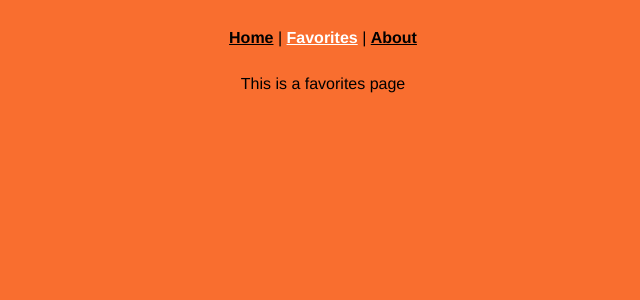
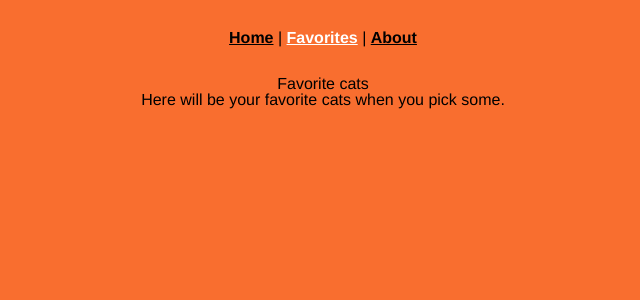
Before and after one commit to AlexEmashev/vue-cats, a Vue app: page /favorites in a window 1280 px wide. Shown: the top 300 px of the page, without its empty margins (317-957 px from the left). Built offline with nearby package versions, Linux system fonts and the light colour scheme.

Commit message:
Added favorites navigation

```diff
--- a/src/App.vue
+++ b/src/App.vue
@@ -1,7 +1,7 @@
 <template>
   <div id="app">
     <div id="nav">
-      <router-link to="/">Home</router-link> |
+      <router-link to="/home">Home</router-link> |
       <router-link to="/favorites">Favorites</router-link> |
       <router-link to="/about">About</router-link>
     </div>
--- a/src/router.js
+++ b/src/router.js
@@ -10,8 +10,12 @@ export default new Router({
   routes: [
     {
       path: '/',
+      redirect: '/home'
+    },
+    {
+      path: '/home/:imageId?',
       name: 'home',
-      component: Home
+      component: Home,
     },
     {
       path: '/about',
--- a/src/service/http.js
+++ b/src/service/http.js
@@ -21,7 +21,6 @@ class httpService {
 
     if (params) {
       _params = {..._params, ...params}
-      console.log(_params)
     }
 
     return this.http.get(
--- a/src/store/store.js
+++ b/src/store/store.js
@@ -48,7 +48,6 @@ export default new Vuex.Store({
      */
     isInFavorite: state => {
       for (let i = 0; i < state.favorites.length; i++) {
-        console.log(`image: ${state.imageURL}, favorited: ${state.favorites[i]}`)
         if (state.imageURL === state.favorites[i]){
           return true
         }
@@ -112,6 +111,9 @@ export default new Vuex.Store({
     imageLoaded(state, imageURL) {
       state.imageURL = imageURL;
       state.inProgress = false;
+    },
+    setImageURL(state, url) {
+      state.imageURL = url
     }
   },
   actions: {
@@ -119,9 +121,8 @@ export default new Vuex.Store({
     /**
      * Returns image object from remote resource
      * @param {*} context
-     * @param {Array} categoryIds
      */
-    getImage(context, categoryIds) {
+    getImage(context) {
       context.commit("imageLoading");
       let imageTypes = "";
 
--- a/src/views/Favorites.vue
+++ b/src/views/Favorites.vue
@@ -1,5 +1,28 @@
 <template>
   <div class="favorites">
-    <h1>This is a favorites page</h1>
+    <h1>Favorite cats</h1>
+    <div class="favorites-list" v-if="favorites.length > 0">
+      <router-link
+      v-for="(favorite, index) in favorites"
+      :key="index"
+      :to="{name: 'home', params: { imageId: favorite }}">
+        <img :src="favorite" alt="">
+      </router-link>
+    </div>
+    <div v-else>
+      Here will be your favorite cats when you pick some.
+    </div>
   </div>
 </template>
+
+<script>
+import store from "@/store/store";
+
+export default {
+  computed: {
+    favorites() {
+      return store.state.favorites;
+    }
+  }
+};
+</script>
--- a/src/views/Home.vue
+++ b/src/views/Home.vue
@@ -26,7 +26,7 @@
     <image-box :src="imageSrc"></image-box>
     <button class="moar-button" @click="getImage">Moar!</button>
     <share-button>Share</share-button>
-    <button @click="Favorite()">Favorite</button> {{isInFavorite}}
+    <button @click="Favorite()" :disabled="!imageSrc">Favorite</button> {{isInFavorite}}
   </section>
 </template>
 
@@ -79,7 +79,15 @@ export default {
     }
   },
   created() {
-    this.$store.dispatch("getCategories");
+    // Load image if present
+    if (this.$route.params.imageId) {
+      this.$store.commit("setImageURL", this.$route.params.imageId);
+    } else if (this.$store.state.imageURL === '') { // If there were no image previously on store
+      this.$store.dispatch("getImage");
+    }
+    if (store.state.categories.length === 0) { // Load categories once
+      this.$store.dispatch("getCategories");
+    }
   }
 };
 </script>
```
